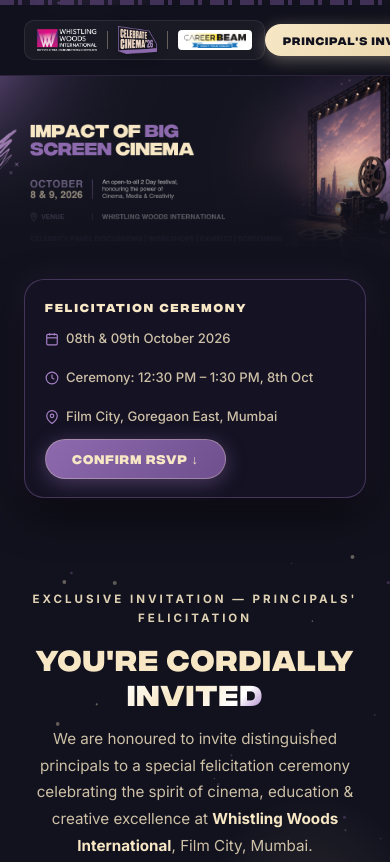
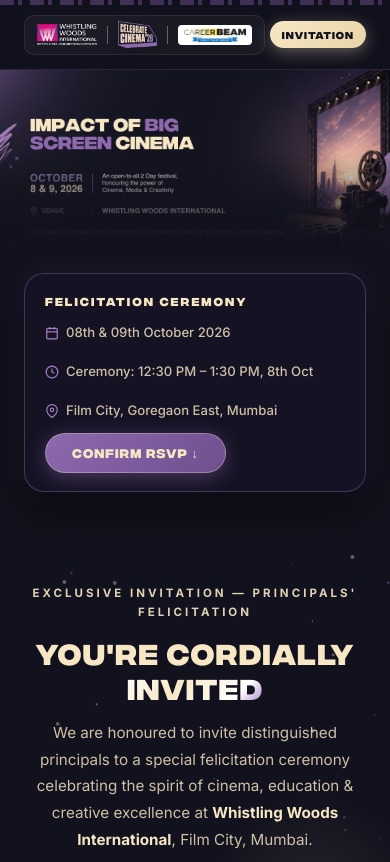
Before and after one commit to guptanilesh9877-oss/whistlingwoods, a plain HTML site: page invitation/index.html in a window 390 px wide. Shown: the top 862 px of the page. Drawn offline with nearby package versions, Linux system fonts and the light colour scheme.

Commit message:
fix: remove navbar gap (top:0) and fix mobile pill overflow

```diff
--- a/invitation/index.html
+++ b/invitation/index.html
@@ -94,8 +94,8 @@
 
 /* ── Navbar ── */
 .navbar {
-    position:fixed; top:5px; left:0; right:0; height:71px;
-    background:rgba(18,18,30,0.88);
+    position:fixed; top:0; left:0; right:0; height:70px;
+    background:rgba(18,18,30,0.90);
     backdrop-filter:blur(24px); -webkit-backdrop-filter:blur(24px);
     border-bottom:1px solid var(--border-subtle);
     z-index:100; transition:all var(--transition-base);
@@ -127,15 +127,22 @@
     font-size:0.68rem; font-weight:700; letter-spacing:1px;
     color:var(--bg-body);
     background:linear-gradient(135deg,var(--gold) 0%,#e8d4a8 100%);
-    padding:7px 18px; border-radius:100px;
+    padding:7px 16px; border-radius:100px;
     border:none; white-space:nowrap;
     box-shadow:0 4px 16px var(--gold-glow);
+    overflow:hidden; text-overflow:ellipsis; max-width:180px;
+}
+.nav-pill .pill-short { display:none; }
+@media(max-width:540px) {
+    .nav-pill { font-size:0.62rem; padding:6px 12px; max-width:130px; }
+    .nav-pill .pill-full  { display:none; }
+    .nav-pill .pill-short { display:inline; }
 }
 
 /* ── Banner (full-bleed, no overlay) ── */
 .hero-banner-wrap {
     position:relative; width:100%;
-    margin-top:76px; overflow:hidden; line-height:0; background:var(--bg-body);
+    margin-top:70px; overflow:hidden; line-height:0; background:var(--bg-body);
 }
 .hero-banner-img {
     display:block; width:100%; height:auto;
@@ -561,7 +568,7 @@
                 <span class="nav-subtitle">CELEBRATE CINEMA 2026</span>
             </div>
         </a>
-        <div class="nav-pill">Principal's Invitation</div>
+        <div class="nav-pill"><span class="pill-full">Principal's Invitation</span><span class="pill-short">Invitation</span></div>
     </div>
 </nav>
 
```
